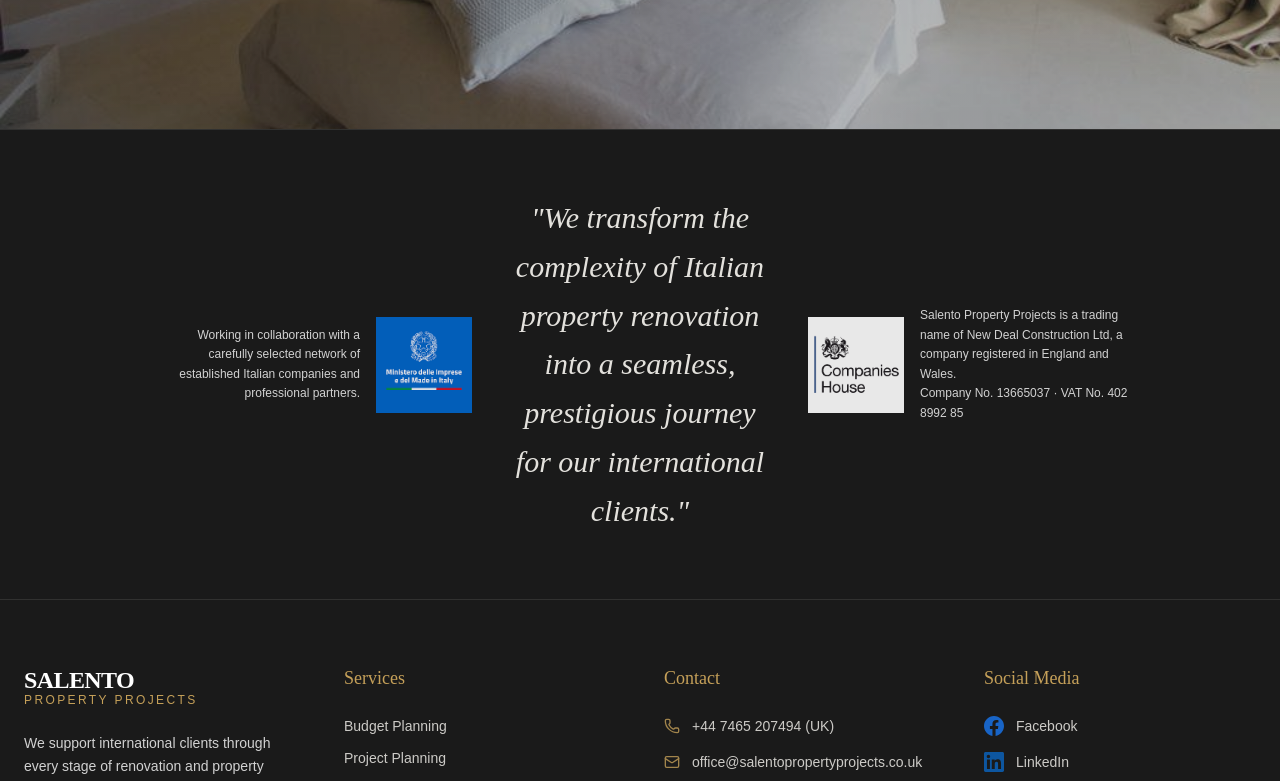
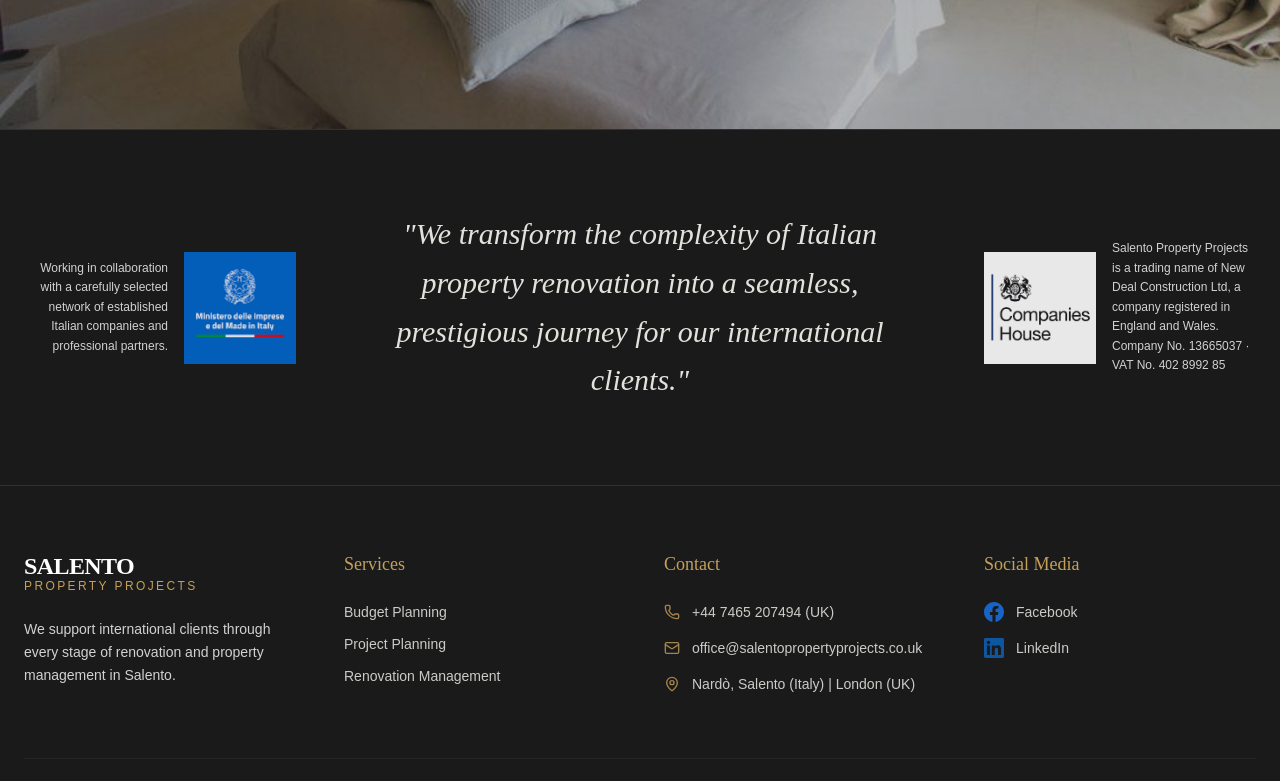
Before and after one commit to mazzuccowow-web/salento-property-projects, a React (Vite) app: page / in a window 1280 px wide. Shown: the part 671-1452 px from the top of the page. Built offline with nearby package versions, Linux system fonts and the light colour scheme.

Commit message:
Update Home.tsx

```diff
--- a/src/pages/Home.tsx
+++ b/src/pages/Home.tsx
@@ -82,41 +82,41 @@ export default function Home() {
         </div>
       </section>
 
-      {/* TRUST SECTION */}
-      <section className="py-16 bg-brand-black text-brand-beige text-center border-t border-b border-brand-beige/10">
-        <div className="max-w-7xl mx-auto px-6 flex flex-col lg:flex-row items-center justify-between gap-10 lg:gap-8">
+      {/* TRUST SECTION (Ridisegnata con Griglia a 12 colonne per massima ampiezza) */}
+      <section className="py-20 bg-brand-black text-brand-beige border-t border-b border-brand-beige/10">
+        <div className="max-w-7xl mx-auto px-6 grid grid-cols-1 lg:grid-cols-12 gap-8 lg:gap-12 items-center">
 
-          {/* CONTENITORE SINISTRO: Testo + Immagine Minister */}
-          <div className="flex flex-col sm:flex-row items-center gap-4 text-center sm:text-right max-w-md w-full justify-center lg:justify-end">
-            <p className="text-xs text-brand-white opacity-80 font-light leading-relaxed sm:max-w-[200px]">
+          {/* COLONNA SINISTRA: Testo a sinistra + Immagine Minister a destra */}
+          <div className="col-span-1 lg:col-span-3 flex flex-row items-center gap-4 justify-center lg:justify-end">
+            <p className="text-xs text-brand-white opacity-80 font-light leading-relaxed text-center sm:text-right max-w-[200px] lg:max-w-none">
               {t('home.trust.leftText')}
             </p>
             <div className="flex items-center justify-center flex-shrink-0">
               <img
                 src={minister}
                 alt="Minister"
-                className="h-24 w-auto object-contain opacity-90 hover:opacity-100 transition-all duration-300"
+                className="h-24 md:h-28 w-auto object-contain opacity-90 hover:opacity-100 transition-all duration-300"
                 id="trust-badge-minister"
               />
             </div>
           </div>
 
-          {/* TESTO CENTRALE */}
-          <div className="flex-1 italic font-serif text-xl md:text-2xl xl:text-3xl opacity-90 leading-relaxed max-w-xl px-2">
+          {/* COLONNA CENTRALE: Citazione larga e simmetrica */}
+          <div className="col-span-1 lg:col-span-6 text-center italic font-serif text-xl md:text-2xl xl:text-3xl opacity-90 leading-relaxed px-4">
             "We transform the complexity of Italian property renovation into a seamless, prestigious journey for our international clients."
           </div>
 
-          {/* CONTENITORE DESTRO: Immagine Company + Testo */}
-          <div className="flex flex-col sm:flex-row items-center gap-4 text-center sm:text-left max-w-md w-full justify-center lg:justify-start">
+          {/* COLONNA DESTRA: Immagine Company a sinistra + Testo a destra */}
+          <div className="col-span-1 lg:col-span-3 flex flex-row items-center gap-4 justify-center lg:justify-start">
             <div className="flex items-center justify-center flex-shrink-0">
               <img
                 src={company}
                 alt="Company"
-                className="h-24 w-auto object-contain opacity-90 hover:opacity-100 transition-all duration-300"
+                className="h-24 md:h-28 w-auto object-contain opacity-90 hover:opacity-100 transition-all duration-300"
                 id="trust-badge-company"
               />
             </div>
-            <p className="text-xs text-brand-white opacity-80 font-light leading-relaxed sm:max-w-[220px] whitespace-pre-line">
+            <p className="text-xs text-brand-white opacity-80 font-light leading-relaxed text-center sm:text-left whitespace-pre-line max-w-[220px] lg:max-w-none">
               {t('home.trust.rightText')}
             </p>
           </div>
```
